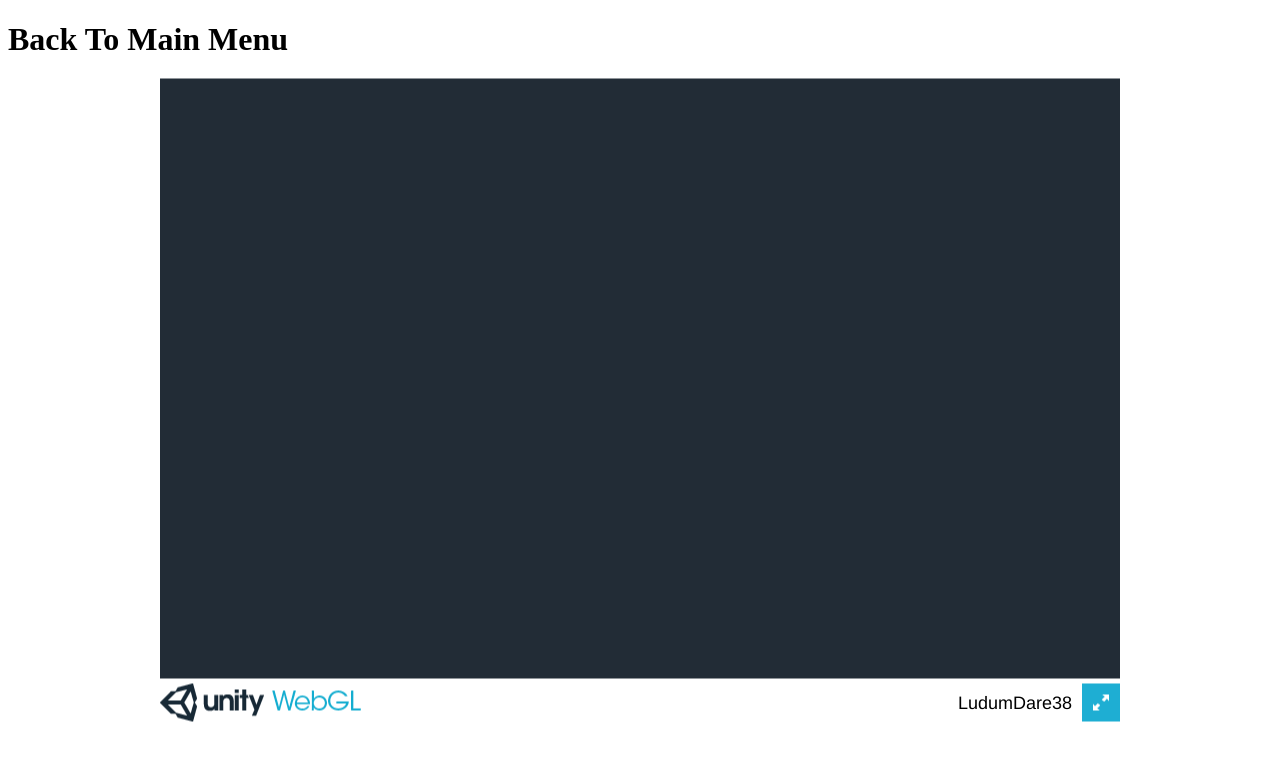
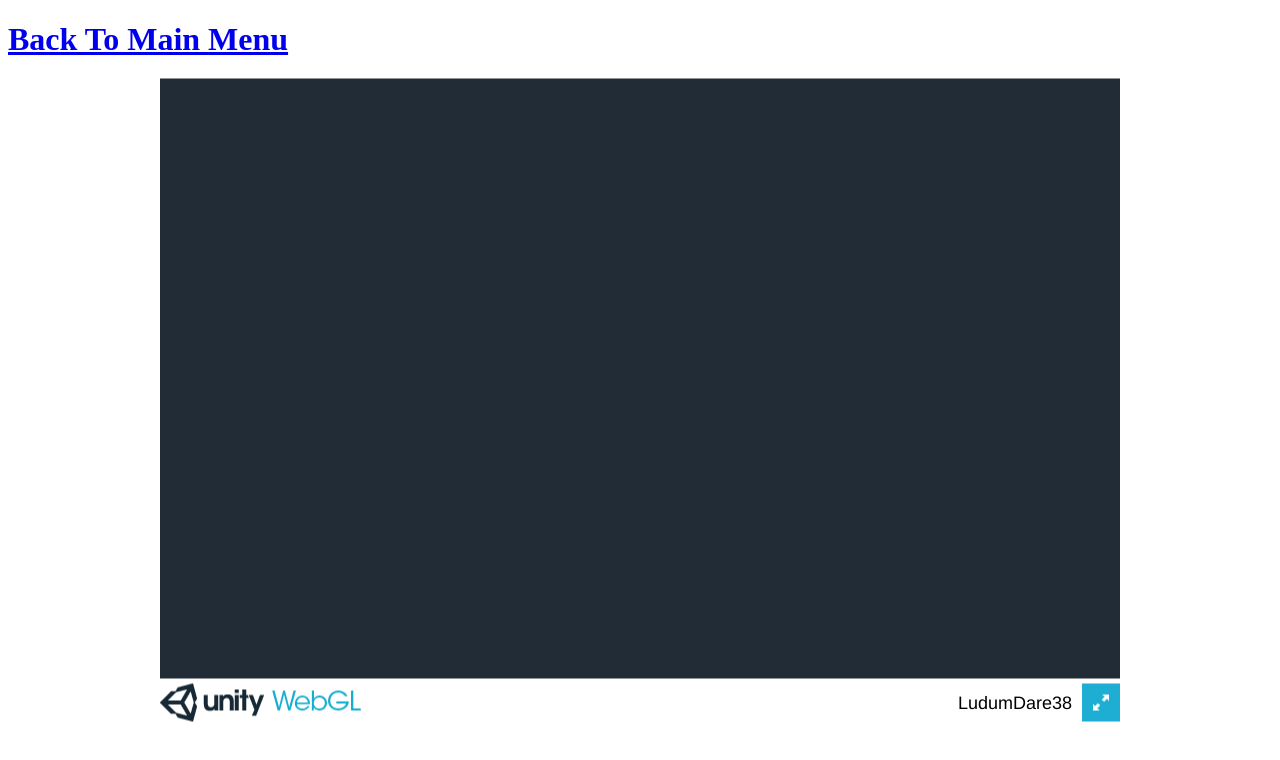
Before and after one commit to AncientEntity/LudumDare38, a plain HTML site: page PerfectionOrNoneWebGL/webv.html in a window 1280 px wide. Drawn offline with Linux system fonts and the light colour scheme; no server answers.

Commit message:
broken back to menu button

```diff
--- a/PerfectionOrNoneWebGL/webv.html
+++ b/PerfectionOrNoneWebGL/webv.html
@@ -13,7 +13,7 @@
     </script>
   </head>
   <body>
-	<h1><a href="../index.html"></a>Back To Main Menu</h1>
+	<h1><a href="../index.html">Back To Main Menu</a></h1>
     <div class="webgl-content">
       <div id="gameContainer" style="width: 960px; height: 600px"></div>
       <div class="footer">
```
